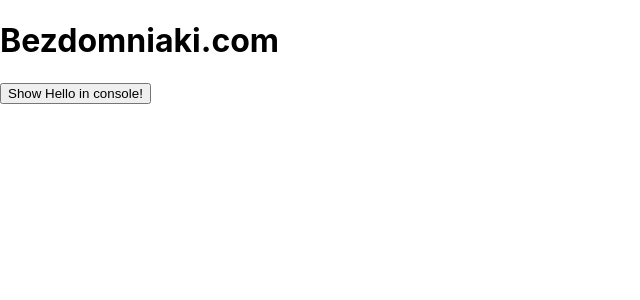
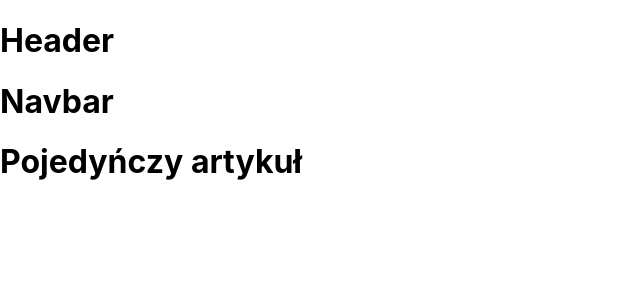
Before and after one commit to krukaleksander/bezdomniaki.com, a React (Create React App) app: page /details/1 in a window 1280 px wide. Shown: the top 300 px of the page, without its empty margins (0-640 px from the left). Built offline with nearby package versions, Linux system fonts and the light colour scheme.

Commit message:
create basic routing, components and pages

```diff
--- a/package.json
+++ b/package.json
@@ -8,6 +8,7 @@
     "@testing-library/user-event": "^12.8.3",
     "react": "^17.0.2",
     "react-dom": "^17.0.2",
+    "react-router-dom": "^5.2.0",
     "react-scripts": "4.0.3",
     "web-vitals": "^1.1.2"
   },
--- a/src/App.js
+++ b/src/App.js
@@ -1,11 +1,35 @@
 import React from "react";
 import { useGlobalContext } from "./context";
+import Header from "./components/Header";
+import Navbar from "./components/Navbar";
+import Home from "./pages/Home";
+import Category from "./pages/Category";
+import SinglePage from "./pages/SinglePage";
+import Article from "./pages/Article";
+import { BrowserRouter as Router, Route, Switch, Link } from "react-router-dom";
 export default function App() {
-  const { logGreet } = useGlobalContext();
+  // const { logGreet } = useGlobalContext();
   return (
-    <div>
-      <h1>Bezdomniaki.com</h1>
-      <button onClick={logGreet}>Show Hello in console!</button>
-    </div>
+    <Router>
+      <div>
+        <Header />
+        <Navbar />
+
+        <Switch>
+          <Route exact path="/">
+            <Home />
+          </Route>
+          <Route path="/categories/:id">
+            <Category />
+          </Route>
+          <Route path="/details/:id">
+            <Article />
+          </Route>
+          <Route path="/page/:id">
+            <SinglePage />
+          </Route>
+        </Switch>
+      </div>
+    </Router>
   );
 }
--- /dev/null
+++ b/src/components/Header.js
@@ -0,0 +1,9 @@
+import React from "react";
+
+export default function Header() {
+  return (
+    <div>
+      <h1>Header</h1>
+    </div>
+  );
+}
--- /dev/null
+++ b/src/components/Navbar.js
@@ -0,0 +1,9 @@
+import React from "react";
+
+export default function Navbar() {
+  return (
+    <div>
+      <h1>Navbar</h1>
+    </div>
+  );
+}
--- /dev/null
+++ b/src/pages/Article.js
@@ -0,0 +1,9 @@
+import React from "react";
+
+export default function Article() {
+  return (
+    <div>
+      <h1>Pojedyńczy artykuł</h1>
+    </div>
+  );
+}
--- /dev/null
+++ b/src/pages/Category.js
@@ -0,0 +1,9 @@
+import React from "react";
+
+export default function Category() {
+  return (
+    <div>
+      <h1>Fetchowane artykuły</h1>
+    </div>
+  );
+}
--- /dev/null
+++ b/src/pages/Home.js
@@ -0,0 +1,9 @@
+import React from "react";
+
+export default function Home() {
+  return (
+    <div>
+      <h1>Strona głowna</h1>
+    </div>
+  );
+}
--- /dev/null
+++ b/src/pages/SinglePage.js
@@ -0,0 +1,9 @@
+import React from "react";
+
+export default function SinglePage() {
+  return (
+    <div>
+      <h1>Pojedyńcza strona</h1>
+    </div>
+  );
+}
```
Also changed, not shown: 1 other file (tests, documents, lock files or other folders).
